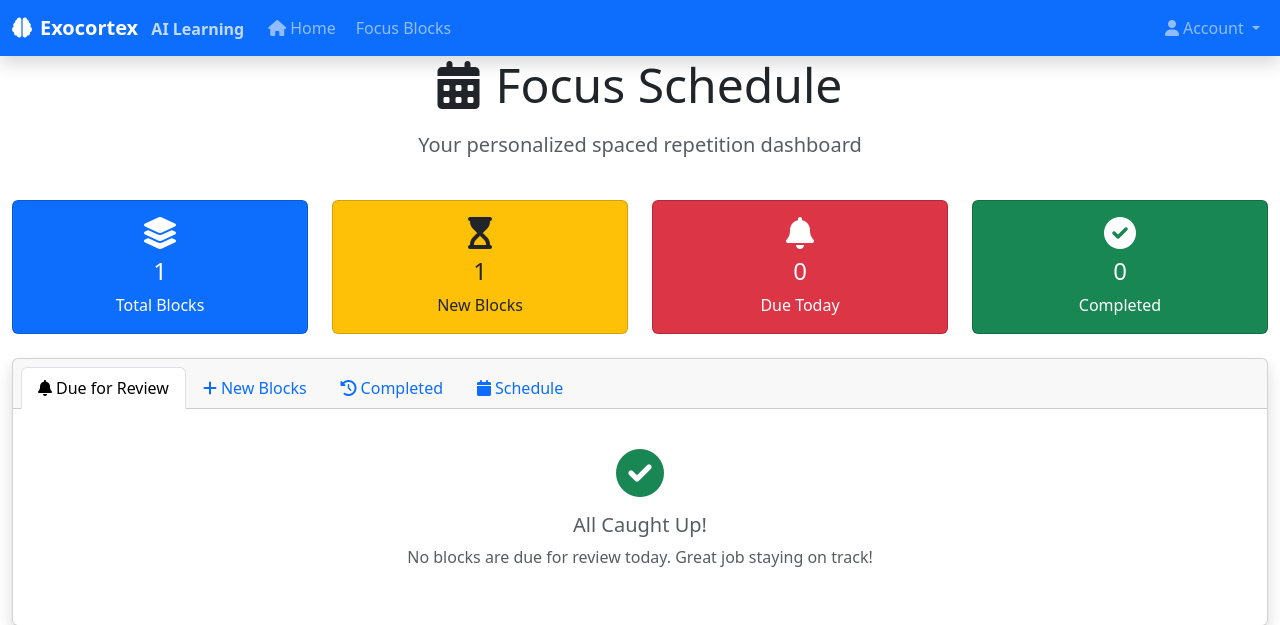
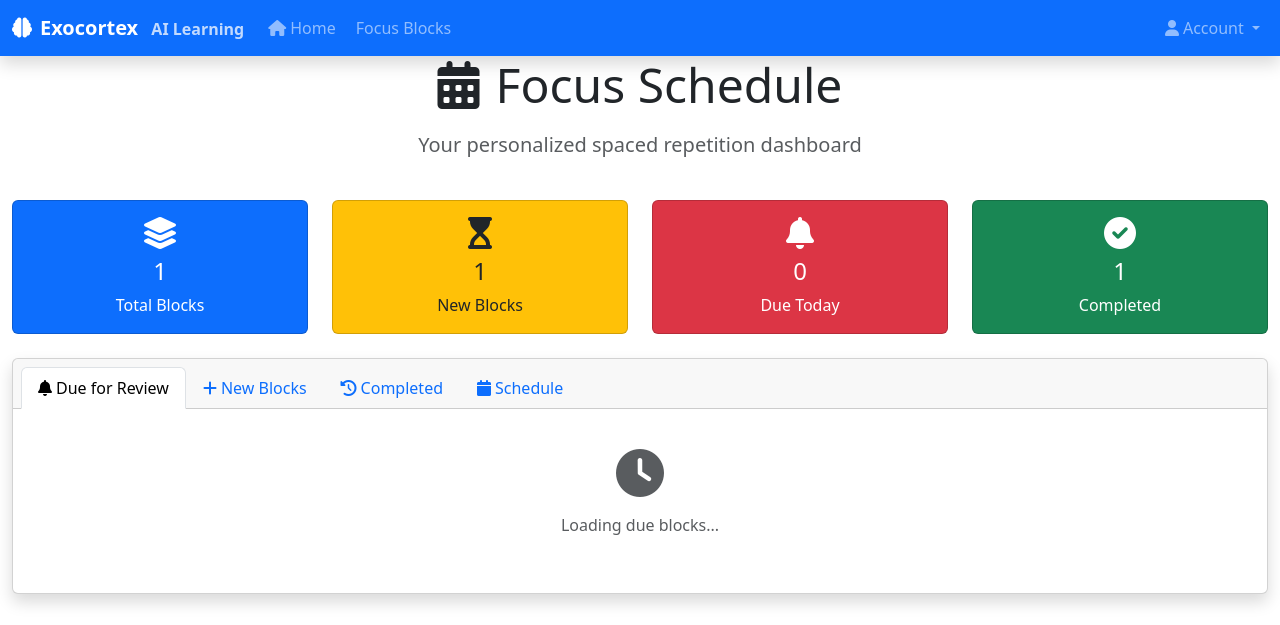
Before and after one commit to jhaaj08/Exocortex, a Django app: template flashcards/templates/flashcards/focus_schedule.html in a window 1280 px wide. Shown: the top 625 px of the page. Run offline with Django 3.2, Linux system fonts and the light colour scheme; the template is opened without the code that fills it: most values are stand-ins (such as "Sample title", 1, 10 or a date in 2020).

Commit message:
Fix Focus Schedule math: Use Django database values instead of localStorage

```diff
--- a/flashcards/templates/flashcards/focus_schedule.html
+++ b/flashcards/templates/flashcards/focus_schedule.html
@@ -32,7 +32,7 @@
             <div class="card text-center bg-warning text-dark h-100">
                 <div class="card-body">
                     <i class="fas fa-hourglass-start fa-2x mb-2"></i>
-                    <h4 id="new-blocks">0</h4>
+                    <h4 id="new-blocks">{{ total_new }}</h4>
                     <p class="mb-0">New Blocks</p>
                 </div>
             </div>
@@ -50,7 +50,7 @@
             <div class="card text-center bg-success text-white h-100">
                 <div class="card-body">
                     <i class="fas fa-check-circle fa-2x mb-2"></i>
-                    <h4 id="completed-blocks">0</h4>
+                    <h4 id="completed-blocks">{{ total_completed }}</h4>
                     <p class="mb-0">Completed</p>
                 </div>
             </div>
@@ -149,9 +149,9 @@
 
 <script>
 // Focus Schedule Dashboard JavaScript
-document.addEventListener('DOMContentLoaded', function() {
-    loadFocusScheduleData();
-});
+// document.addEventListener('DOMContentLoaded', function() {
+//    loadFocusScheduleData();
+//});
 
 // All focus blocks data from Django
 const allFocusBlocks = [
```
